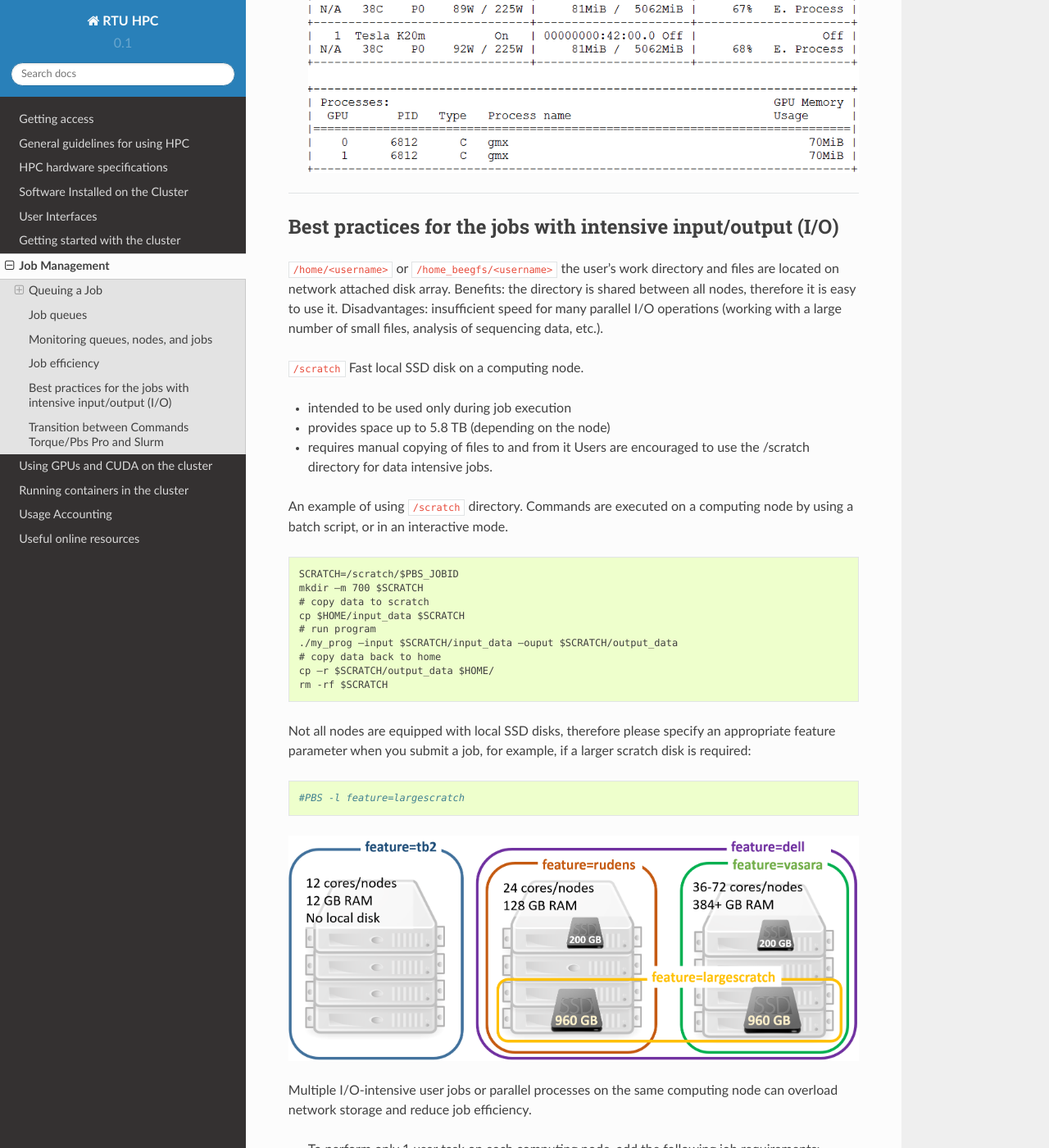
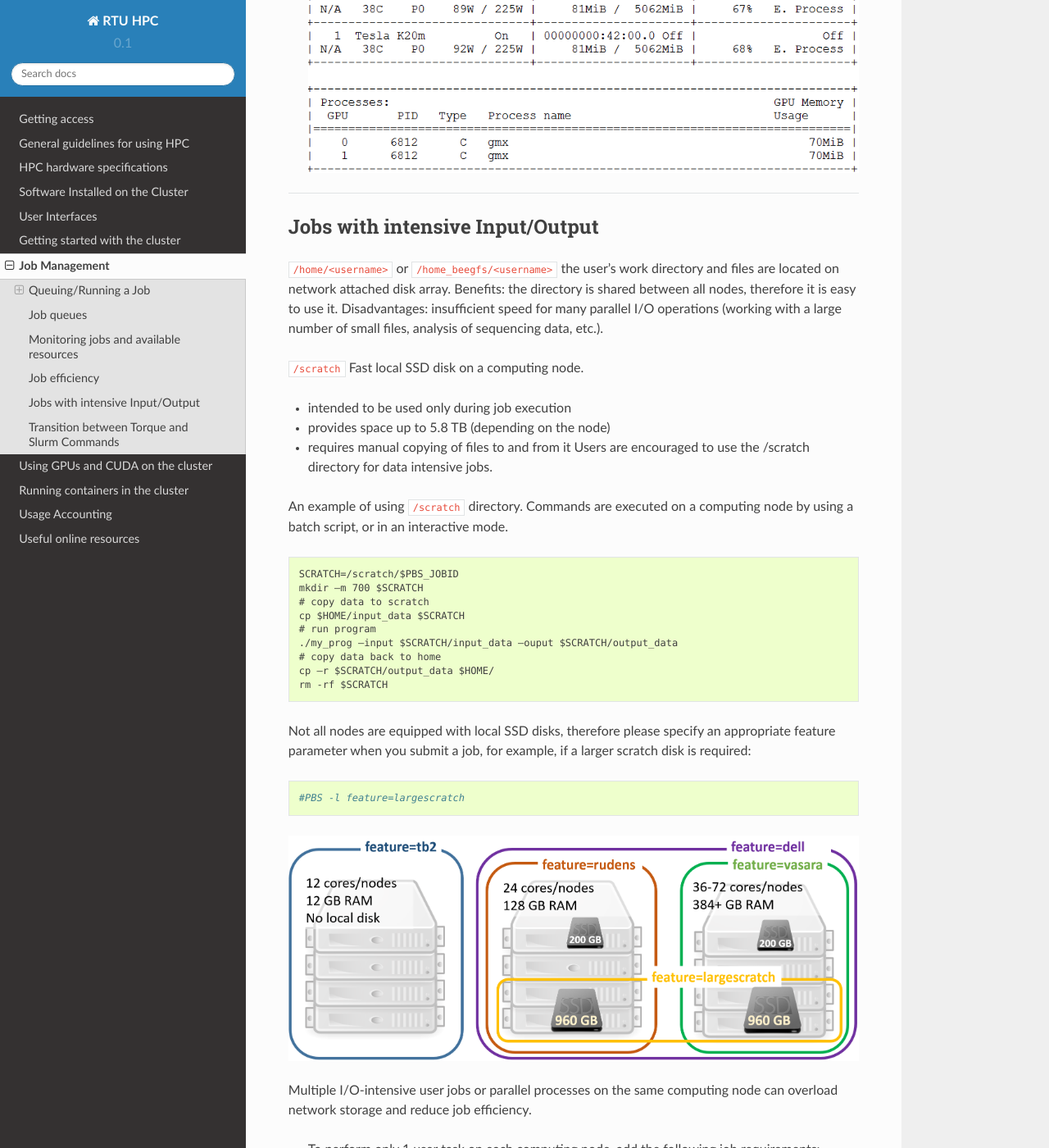
Before and after one commit to rtuhpc/hpc-manual, a Sphinx documentation site: the page built from doc/07_job_managment.md, in a window 1280 px wide and 1400 px high, scrolled down 7129 px. Shown: the whole window at 82% size. Built offline with Sphinx 7.4.7 and the Read the Docs theme 2.0.0, drawn with Linux system fonts in a browser that asks for light colours; some of the changed text lies outside the part shown.

Commit message:
Update 07_job_managment.md

````diff
--- a/doc/07_job_managment.md
+++ b/doc/07_job_managment.md
@@ -9,7 +9,7 @@ The job management system used in RTU cluster is Torque/Moab. Torque is a basic
 
 ---
 
-## Queuing a Job
+## Queuing/Running a Job
 Before a job gets to a computing node and starts to execute, it is placed in a virtual queue. The queue organises resource allocation in a multi-user system where the number of jobs and their requirements may exceed the number of available resources (CPU, memory). When resources become available, usually the job waiting in the queue longer will be executed next. Users do not have to monitor the resource availability, job movement in the queue and execution is automatic. If there is no waiting jobs in a queue (meaning that the resources are available), then the job is started immediately.
 ### Simple Job
 Jobs are queued using special Torque/Moab cluster user’s tools ([detailed documentation available online](https://support.adaptivecomputing.com/wp-content/uploads/2021/02/torque/torque.htm#topics/torque/2-jobs/submittingManagingJobs.htm)).
@@ -142,7 +142,7 @@ Queue is selected with the `qsub –q <queue name>` parameter. If the queue is n
 
 ---
 
-## Monitoring queues, nodes, and jobs
+## Monitoring jobs and available resources
 Command to check the status of submitted jobs:
 ```
 qstat
@@ -212,7 +212,7 @@ Local resource usage on a computing node:
 
 ---
 
-## Best practices for the jobs with intensive input/output (I/O)
+## Jobs with intensive Input/Output
 `/home/<username>` or `/home_beegfs/<username>` the user’s work directory and files are located on network attached disk array. Benefits: the directory is shared between all nodes, therefore it is easy to use it. Disadvantages: insufficient speed for many parallel I/O operations (working with a large number of small files, analysis of sequencing data, etc.).
 
 `/scratch` Fast local SSD disk on a computing node.
@@ -249,7 +249,7 @@ Multiple I/O-intensive user jobs or parallel processes on the same computing nod
 
 ---
 
-## Transition between Commands Torque/Pbs Pro and Slurm
+## Transition between Torque and Slurm Commands
 Cheat sheet for those who have previously used the SLURM task management system (source: [https://openhpc.community/](https://openhpc.community)).
 ![large scratch](images/torque_slurm.png){width=1000px scale=80 align=center}
 
````
